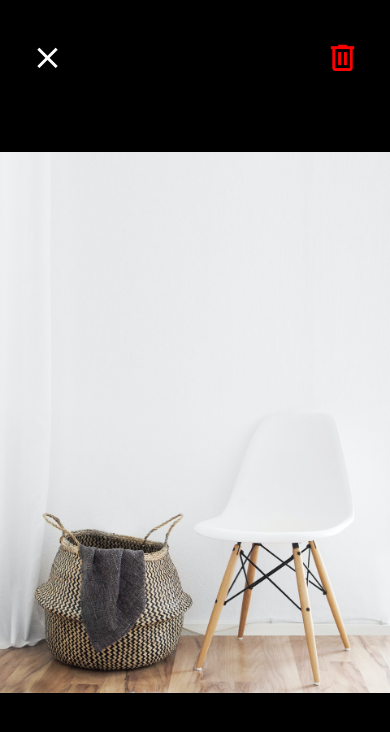
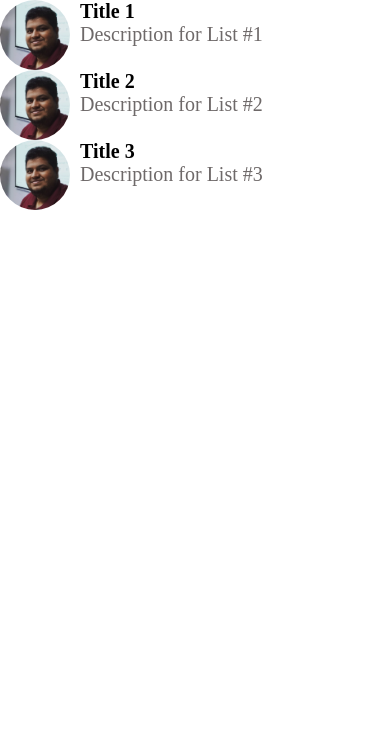
Before and after one commit to codewithz/done-with-it, a React Native app: screen / in a window 390 px wide. Shown: the top 732 px of the page. Built offline with nearby package versions, Linux system fonts and the light colour scheme.

Commit message:
List Impl and Screen Component

```diff
--- a/App.js
+++ b/App.js
@@ -1,30 +1,27 @@
-import { StatusBar } from 'expo-status-bar';
+
 import React from 'react';
-import { StyleSheet, Text, View } from 'react-native';
+import { StyleSheet, Text, View ,StatusBar} from 'react-native';
 
 import { WelcomeScreen } from './app/screens/WelcomeScreen';
 import { ViewImageScreen } from './app/screens/ViewImageScreen';
 import { ListingDetailsScreen } from './app/screens/ListingDetailsScreen';
 import { AppButton } from './app/components/AppButton';
 import { Card } from './app/components/Card';
+import { MessagesScreen } from './app/screens/MessagesScreen';
+import Constants from 'expo-constants';
+import { Screen } from './app/components/Screen';
 
 export default function App() {
-  return (
-
-     <ViewImageScreen></ViewImageScreen>
 
 
-
+  return (
+    <Screen>
+    <MessagesScreen></MessagesScreen>
+    </Screen>
 
   );
 }
 
 const styles = StyleSheet.create({
-  container: {
 
-    backgroundColor: '#f8f4f4',
-    padding: 20,
-    paddingTop: 100,
-
-  },
 });
--- /dev/null
+++ b/app/components/Screen.js
@@ -0,0 +1,18 @@
+import React from 'react'
+import { StyleSheet, Text, View, SafeAreaView } from 'react-native';
+import Constants from 'expo-constants';
+
+export function Screen({ children }) {
+    return (
+        <SafeAreaView style={styles.screen}>
+            {children}
+        </SafeAreaView>
+    )
+}
+
+const styles = StyleSheet.create({
+    screen: {
+        paddingTop: Constants.statusBarHeight,
+    },
+
+})
--- /dev/null
+++ b/app/screens/MessagesScreen.js
@@ -0,0 +1,49 @@
+import React from 'react'
+import { StyleSheet, Text, View } from 'react-native'
+import { FlatList } from 'react-native'
+
+import { ListItem } from '../components/ListItem'
+
+const messages=[
+    {
+        id:1,
+        title:'Title 1',
+        description:'Description for List #1',
+        image:require("../assets/zartab.jpg")
+    },
+    {
+        id:2,
+        title:'Title 2',
+        description:'Description for List #2',
+        image:require("../assets/zartab.jpg")
+    },
+    {
+        id:3,
+        title:'Title 3',
+        description:'Description for List #3',
+        image:require("../assets/zartab.jpg")
+    },
+]
+
+export  function MessagesScreen(props) {
+    return (
+    <View>
+     <FlatList
+        data={messages}
+        keyExtractor={(message)=>message.id.toString()}
+
+        renderItem={({item})=>
+            <ListItem
+                title={item.title}
+                subtitle={item.description}
+                image={item.image}
+            />
+        }
+     >
+
+     </FlatList>
+     </View>
+    )
+}
+
+const styles = StyleSheet.create({})
--- a/package.json
+++ b/package.json
@@ -13,7 +13,8 @@
     "react": "16.13.1",
     "react-dom": "16.13.1",
     "react-native": "https://github.com/expo/react-native/archive/sdk-42.0.0.tar.gz",
-    "react-native-web": "~0.13.12"
+    "react-native-web": "~0.13.12",
+    "expo-constants": "~11.0.1"
   },
   "devDependencies": {
     "@babel/core": "^7.9.0"
```
